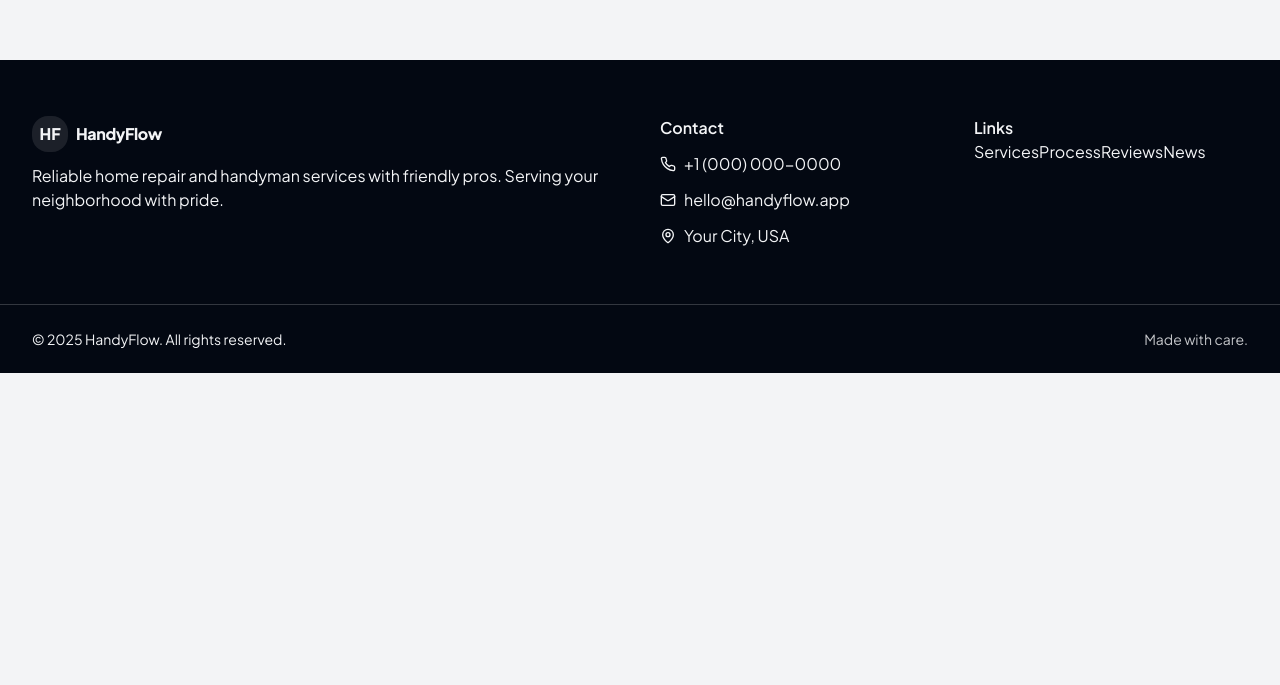
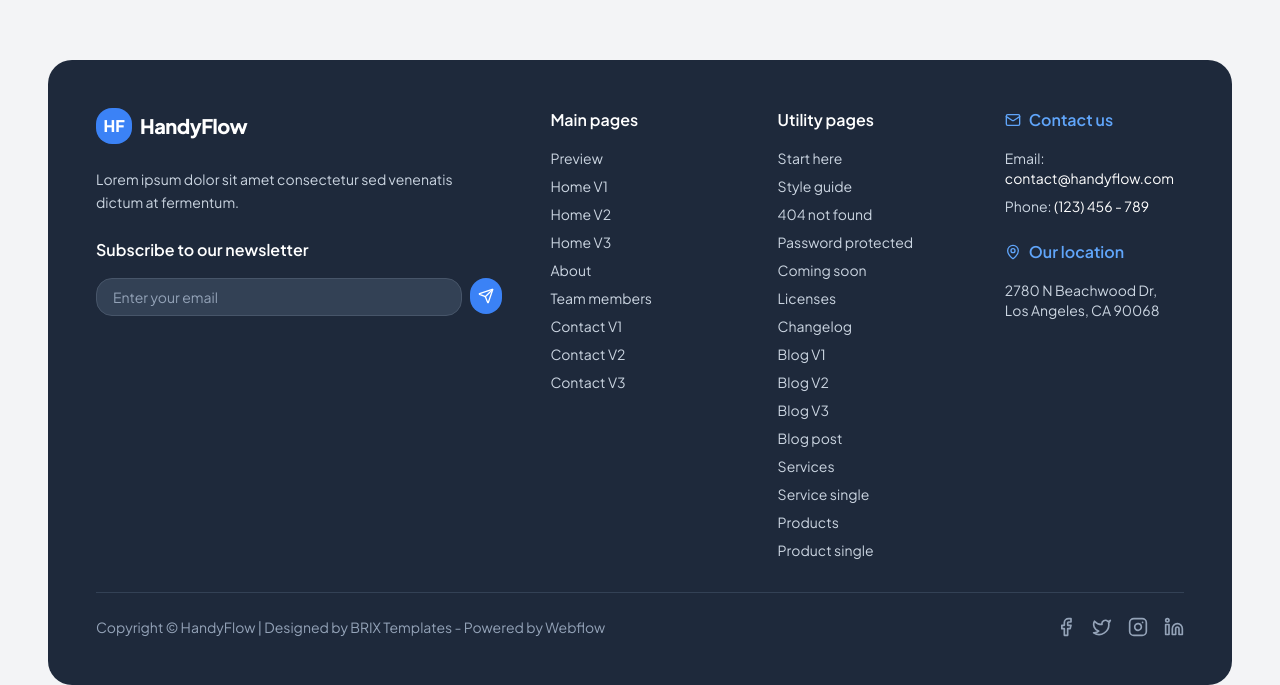
Before and after one commit to Jasparks6/flow-rebuild-magic, a React (Vite) app: page / in a window 1280 px wide. Shown: the part 5536-6221 px from the top of the page. Before the commit the page ends 5909 px from the top, so only its background shows below. Built offline with nearby package versions, Linux system fonts and the light colour scheme.

Commit message:
Refactor footer layout
Update the footer to a non-full-width layout, incorporating page links, social media icons, address, and an email opt-in form.

```diff
--- a/src/components/site/Footer.tsx
+++ b/src/components/site/Footer.tsx
@@ -1,36 +1,121 @@
-import { Phone, Mail, MapPin } from "lucide-react";
+import { Phone, Mail, MapPin, Send, Facebook, Twitter, Instagram, Linkedin } from "lucide-react";
+import { Button } from "@/components/ui/button";
 
 const Footer = () => {
   return (
-    <footer className="bg-foreground text-background mt-20" id="contact">
-      <div className="container mx-auto py-14 grid gap-10 md:grid-cols-4">
-        <div className="md:col-span-2 space-y-3">
-          <div className="flex items-center gap-2">
-            <div className="h-9 w-9 rounded-lg bg-background/10 grid place-items-center text-background font-extrabold">HF</div>
-            <span className="font-extrabold tracking-tight">HandyFlow</span>
+    <footer className="mt-20 px-4" id="contact">
+      <div className="container mx-auto max-w-7xl">
+        <div className="bg-slate-800 rounded-3xl p-8 md:p-12">
+          <div className="grid gap-8 md:gap-12 lg:grid-cols-5">
+            {/* Company Info & Newsletter */}
+            <div className="lg:col-span-2 space-y-6">
+              <div className="flex items-center gap-2">
+                <div className="h-9 w-9 rounded-lg bg-blue-500 grid place-items-center text-white font-extrabold">HF</div>
+                <span className="font-extrabold tracking-tight text-white text-xl">HandyFlow</span>
+              </div>
+              <p className="text-slate-300 text-sm leading-relaxed max-w-sm">
+                Lorem ipsum dolor sit amet consectetur sed venenatis dictum at fermentum.
+              </p>
+
+              <div className="space-y-4">
+                <h3 className="text-white font-semibold">Subscribe to our newsletter</h3>
+                <div className="flex gap-2">
+                  <input
+                    type="email"
+                    placeholder="Enter your email"
+                    className="flex-1 px-4 py-2 rounded-lg bg-slate-700 border border-slate-600 text-white placeholder:text-slate-400 focus:outline-none focus:ring-2 focus:ring-blue-500 text-sm"
+                  />
+                  <Button size="sm" className="bg-blue-500 hover:bg-blue-600 p-2 rounded-lg">
+                    <Send className="h-4 w-4" />
+                  </Button>
+                </div>
+              </div>
+            </div>
+
+            {/* Main Pages */}
+            <div className="space-y-4">
+              <h3 className="text-white font-semibold">Main pages</h3>
+              <div className="space-y-2 text-sm">
+                <a href="#" className="block text-slate-300 hover:text-white transition-colors">Preview</a>
+                <a href="#" className="block text-slate-300 hover:text-white transition-colors">Home V1</a>
+                <a href="#" className="block text-slate-300 hover:text-white transition-colors">Home V2</a>
+                <a href="#" className="block text-slate-300 hover:text-white transition-colors">Home V3</a>
+                <a href="#about" className="block text-slate-300 hover:text-white transition-colors">About</a>
+                <a href="#" className="block text-slate-300 hover:text-white transition-colors">Team members</a>
+                <a href="#" className="block text-slate-300 hover:text-white transition-colors">Contact V1</a>
+                <a href="#" className="block text-slate-300 hover:text-white transition-colors">Contact V2</a>
+                <a href="#" className="block text-slate-300 hover:text-white transition-colors">Contact V3</a>
+              </div>
+            </div>
+
+            {/* Utility Pages */}
+            <div className="space-y-4">
+              <h3 className="text-white font-semibold">Utility pages</h3>
+              <div className="space-y-2 text-sm">
+                <a href="#" className="block text-slate-300 hover:text-white transition-colors">Start here</a>
+                <a href="#" className="block text-slate-300 hover:text-white transition-colors">Style guide</a>
+                <a href="#" className="block text-slate-300 hover:text-white transition-colors">404 not found</a>
+                <a href="#" className="block text-slate-300 hover:text-white transition-colors">Password protected</a>
+                <a href="#" className="block text-slate-300 hover:text-white transition-colors">Coming soon</a>
+                <a href="#" className="block text-slate-300 hover:text-white transition-colors">Licenses</a>
+                <a href="#" className="block text-slate-300 hover:text-white transition-colors">Changelog</a>
+                <a href="#blog" className="block text-slate-300 hover:text-white transition-colors">Blog V1</a>
+                <a href="#" className="block text-slate-300 hover:text-white transition-colors">Blog V2</a>
+                <a href="#" className="block text-slate-300 hover:text-white transition-colors">Blog V3</a>
+                <a href="#" className="block text-slate-300 hover:text-white transition-colors">Blog post</a>
+                <a href="#services" className="block text-slate-300 hover:text-white transition-colors">Services</a>
+                <a href="#" className="block text-slate-300 hover:text-white transition-colors">Service single</a>
+                <a href="#" className="block text-slate-300 hover:text-white transition-colors">Products</a>
+                <a href="#" className="block text-slate-300 hover:text-white transition-colors">Product single</a>
+              </div>
+            </div>
+
+            {/* Contact & Location */}
+            <div className="space-y-6">
+              <div className="space-y-4">
+                <h3 className="text-blue-400 font-semibold flex items-center gap-2">
+                  <Mail className="h-4 w-4" />
+                  Contact us
+                </h3>
+                <div className="space-y-2 text-sm">
+                  <div className="text-slate-300">Email: <a href="mailto:contact@handyflow.com" className="text-white hover:text-blue-400 transition-colors">contact@handyflow.com</a></div>
+                  <div className="text-slate-300">Phone: <a href="tel:+1234567890" className="text-white hover:text-blue-400 transition-colors">(123) 456 - 789</a></div>
+                </div>
+              </div>
+
+              <div className="space-y-4">
+                <h3 className="text-blue-400 font-semibold flex items-center gap-2">
+                  <MapPin className="h-4 w-4" />
+                  Our location
+                </h3>
+                <div className="text-sm text-slate-300">
+                  2780 N Beachwood Dr,<br />
+                  Los Angeles, CA 90068
+                </div>
+              </div>
+            </div>
           </div>
-          <p className="opacity-80 max-w-prose">
-            Reliable home repair and handyman services with friendly pros. Serving your neighborhood with pride.
-          </p>
-        </div>
-        <div className="space-y-3">
-          <div className="font-semibold">Contact</div>
-          <a className="flex items-center gap-2" href="tel:+10000000000"><Phone size={16}/> +1 (000) 000-0000</a>
-          <a className="flex items-center gap-2" href="mailto:hello@handyflow.app"><Mail size={16}/> hello@handyflow.app</a>
-          <div className="flex items-center gap-2"><MapPin size={16}/> Your City, USA</div>
-        </div>
-        <div className="space-y-3">
-          <div className="font-semibold">Links</div>
-          <a href="#services">Services</a>
-          <a href="#process">Process</a>
-          <a href="#testimonials">Reviews</a>
-          <a href="#blog">News</a>
-        </div>
-      </div>
-      <div className="border-t border-background/20">
-        <div className="container mx-auto py-6 text-sm flex flex-col md:flex-row items-center justify-between gap-4">
-          <div>© {new Date().getFullYear()} HandyFlow. All rights reserved.</div>
-          <div className="opacity-80">Made with care.</div>
+
+          {/* Footer Bottom */}
+          <div className="border-t border-slate-700 mt-8 pt-6 flex flex-col sm:flex-row items-center justify-between gap-4">
+            <div className="text-slate-400 text-sm">
+              Copyright © HandyFlow | Designed by BRIX Templates - Powered by Webflow
+            </div>
+            <div className="flex gap-4">
+              <a href="#" className="text-slate-400 hover:text-white transition-colors">
+                <Facebook className="h-5 w-5" />
+              </a>
+              <a href="#" className="text-slate-400 hover:text-white transition-colors">
+                <Twitter className="h-5 w-5" />
+              </a>
+              <a href="#" className="text-slate-400 hover:text-white transition-colors">
+                <Instagram className="h-5 w-5" />
+              </a>
+              <a href="#" className="text-slate-400 hover:text-white transition-colors">
+                <Linkedin className="h-5 w-5" />
+              </a>
+            </div>
+          </div>
         </div>
       </div>
     </footer>
```
